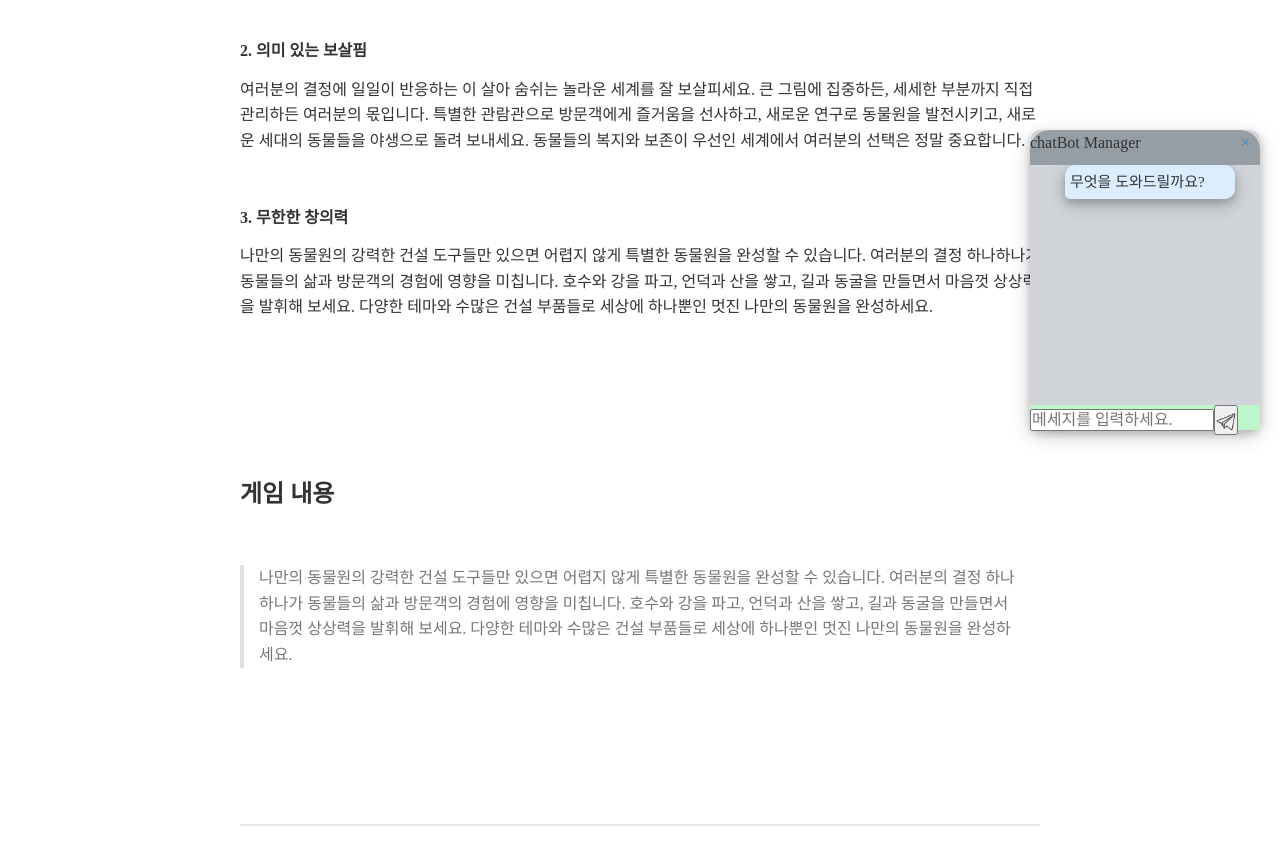
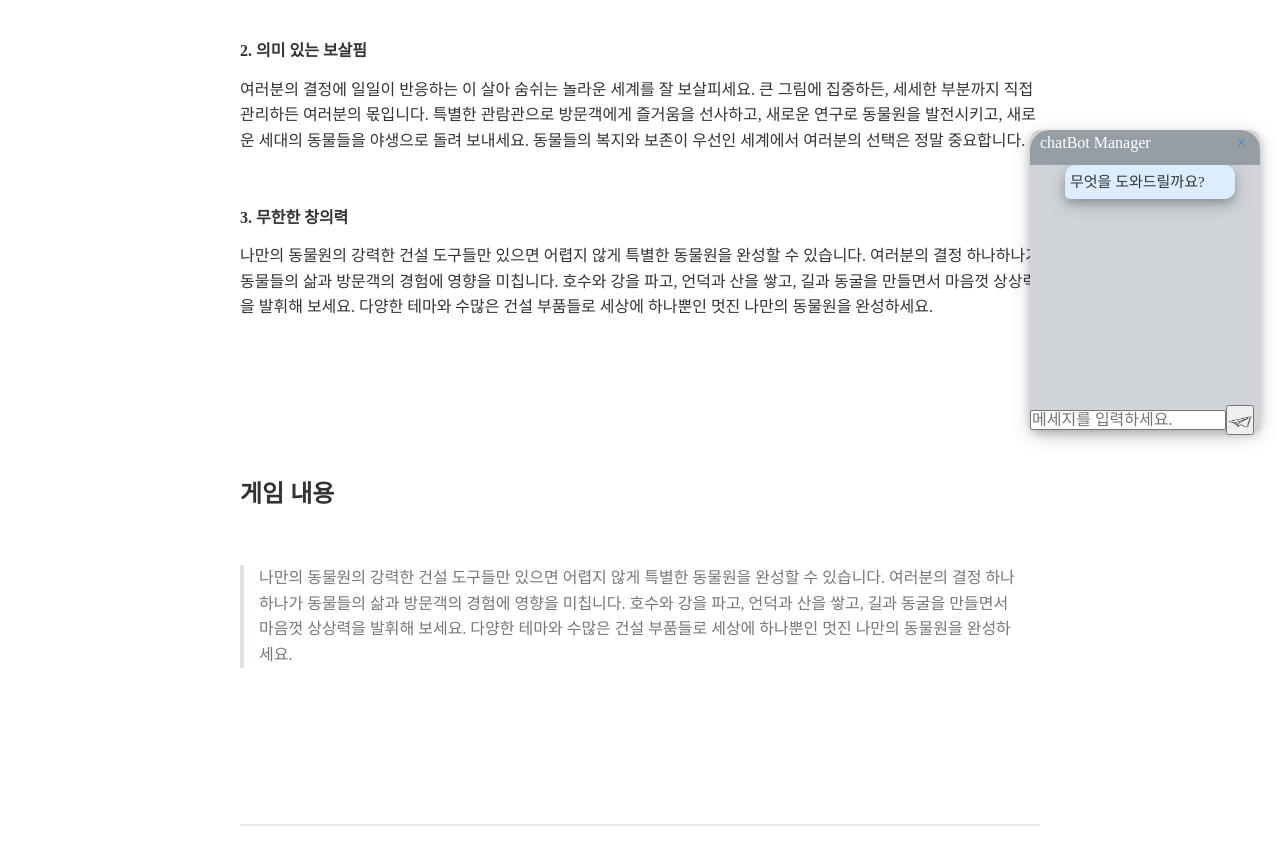
Before and after one commit to toto1444/Project-Via-Lactea, a JavaScript app in the folder Project/ojakgyo/src/: page /WBMZ in a window 1280 px wide. Shown: the part 1360-2224 px from the top of the page. Built offline with nearby package versions, Linux system fonts and the light colour scheme; the HTML template or start-up script is replaced by a standard one; a web font is replaced by a local one; what vue-comment-grid, vue-disqus would draw is missing.

Commit message:
revise chabot style

```diff
--- a/Project/ojakgyo/src/components/chatbot.vue
+++ b/Project/ojakgyo/src/components/chatbot.vue
@@ -106,19 +106,19 @@ html {
 
 }
 #inputMessage {
-  width: 80%;
-  height: 100%;
+  width: 85%;
+  height: 20px;
 }
 .massageBottom {
   position: absolute;
   bottom: 0;
-  background-color: #bef5cb;
+  background-color:  #d1d5da;
   width: 100%;
   height: 25px;
 }
 .onSubmitImg {
-  width: 20px;
-  height: 20px;
+  width: 24px;
+  height: 13px;
 }
 .anonymousM {
   float: right;
@@ -147,13 +147,17 @@ html {
   border-top-right-radius: 20px;
 }
 
-.managerName {
+.ManagerName {
   display:block;
+	color: #ffffff;
+	margin-left: 10px;
 }
 .Xright {
-  float: right;
+	position: absolute;
+	left: 90%;
+	top: 0%;
   cursor: pointer;
-  margin-right: 10px;
+  margin-right: 15px;
 }
 .chatPopup {
   width: 230px;
```
Also changed, not shown: 1 other file (tests, documents, lock files or other folders).
